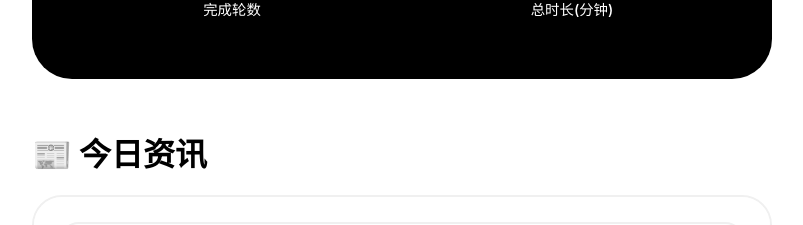
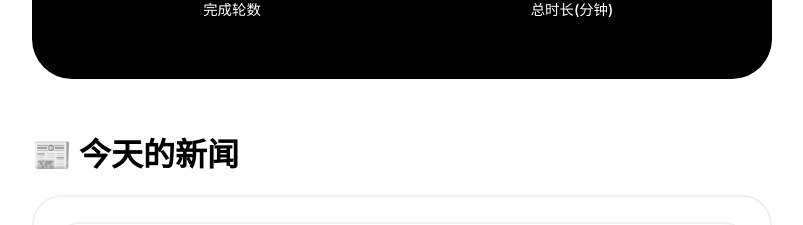
Before and after one commit to laomai1/tigan-assistant, a plain HTML site: page index.html in a window 1280 px wide. Shown: the part 854-1079 px from the top of the page, without its empty margins (238-1041 px from the left). Drawn offline with Linux system fonts and the light colour scheme.

Commit message:
Add files via upload

```diff
--- a/index.html
+++ b/index.html
@@ -54,7 +54,7 @@
 
             <!-- 新闻播报区 -->
             <div class="news-section">
-                <h3>📰 今日资讯</h3>
+                <h3>📰 今天的新闻</h3>
                 <div class="news-container" id="newsContainer">
                     <div class="loading">加载新闻中...</div>
                 </div>
```
